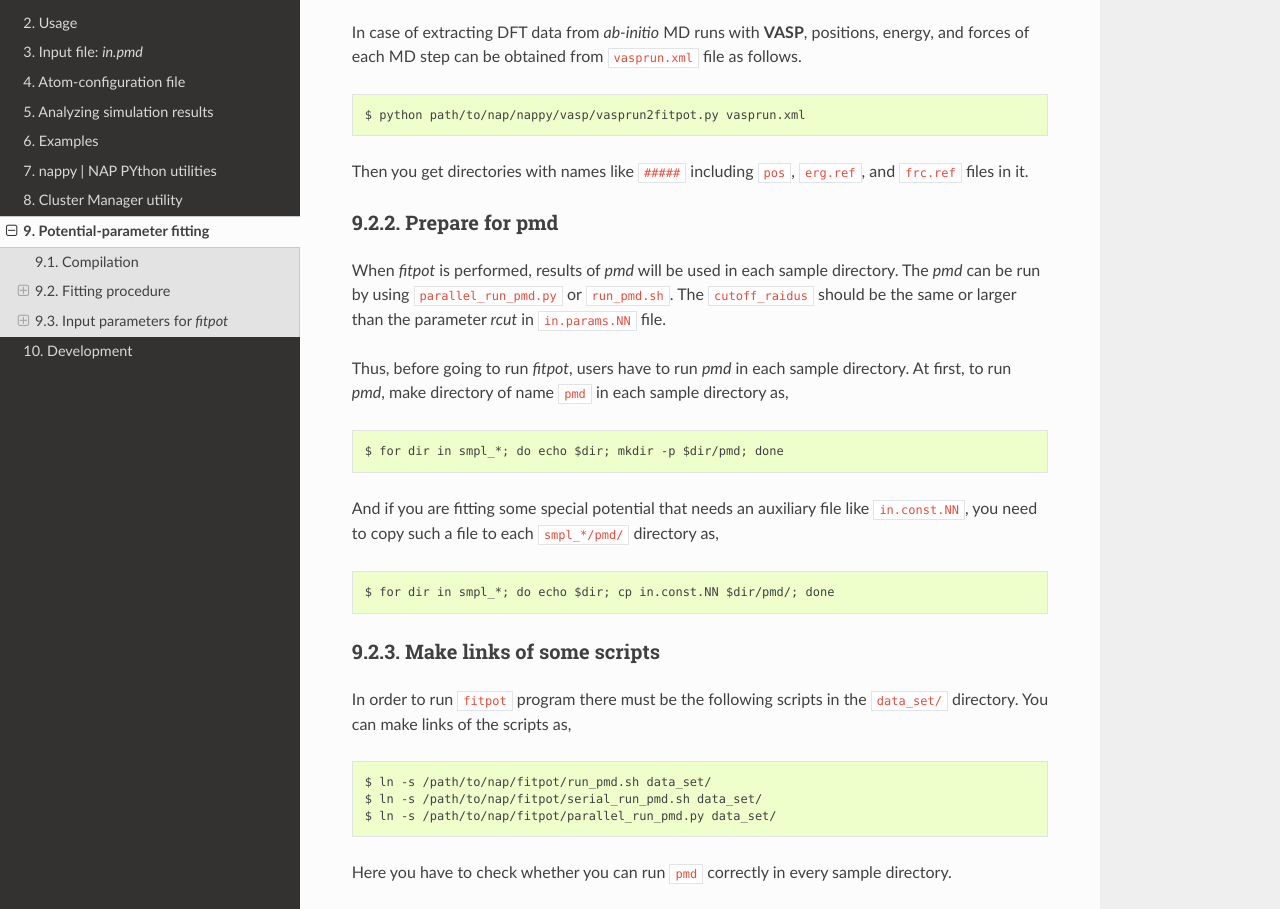
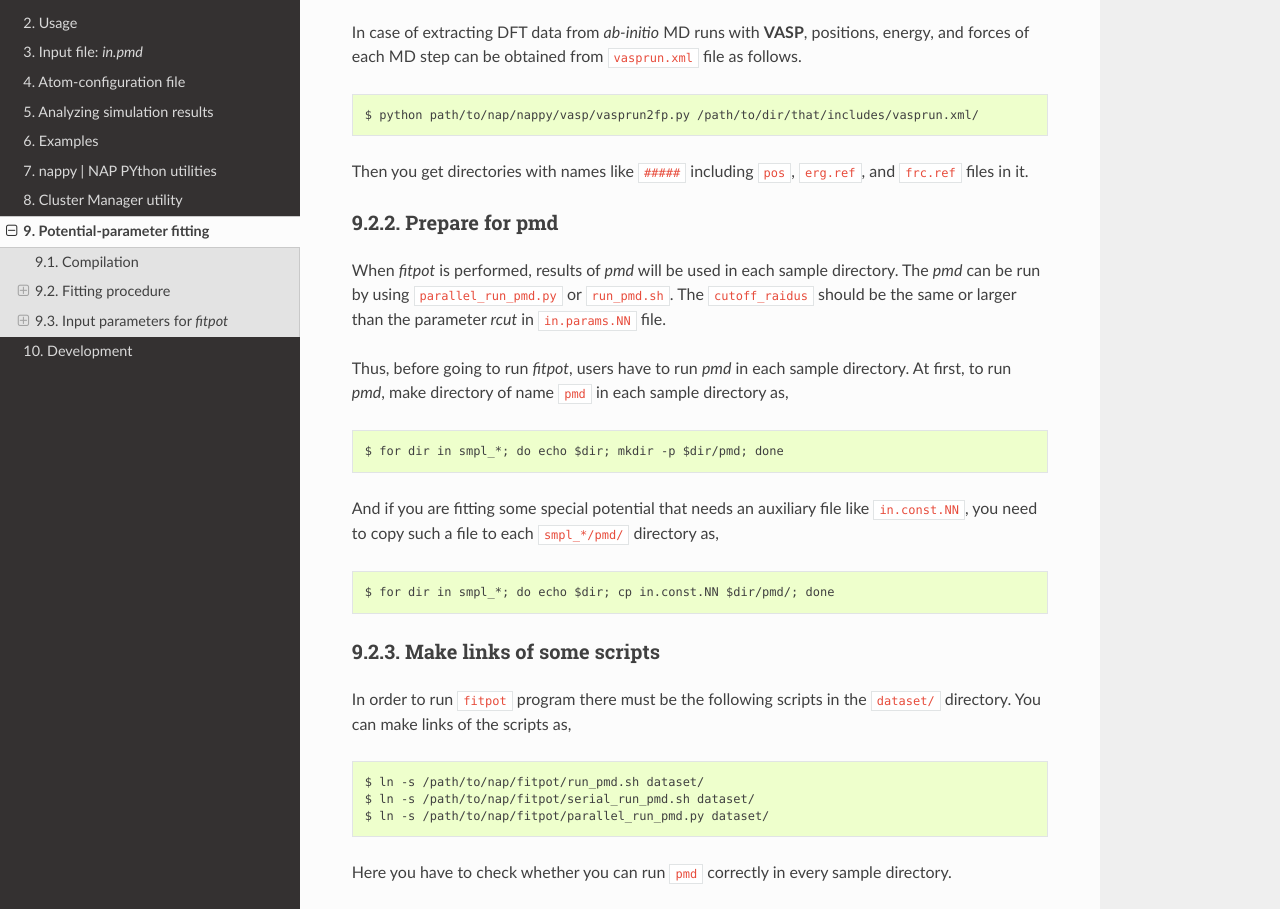
Before and after one commit to ryokbys/nap, a Sphinx documentation site: the page built from doc/fitpot.rst, in a window 1280 px wide and 1400 px high, scrolled down 1360 px. Shown: the part 152-1061 px from the top of the window. Built offline with Sphinx 7.4.7 and the Read the Docs theme 2.0.0, drawn with Linux system fonts in a browser that asks for light colours; formulas are drawn with MathJax 3; some of the changed text lies outside the part shown.

Commit message:
some minor bug fixes and changes.

```diff
--- a/doc/fitpot.rst
+++ b/doc/fitpot.rst
@@ -47,7 +47,7 @@ Potential parameters are fitted as the following procedure:
 
 Prepare reference data
 ------------------------------
-Assuming that there are some reference data sets in ``ref_data/`` directory,
+Assuming that there are some reference data sets in ``dataset/`` directory,
 and all the data are stored in the directories whose names start with ``smpl_``.
 
 Files needed to perform *fitpot* in eacy sample directory (``smpl_*``) are:
@@ -74,7 +74,8 @@ In case of extracting DFT data from *ab-initio* MD runs with **VASP**, positions
 can be obtained from ``vasprun.xml`` file as follows.
 ::
 
-  $ python path/to/nap/nappy/vasp/vasprun2fitpot.py vasprun.xml
+  $ python path/to/nap/nappy/vasp/vasprun2fp.py /path/to/dir/that/includes/vasprun.xml/
+
 
 Then you get directories with names like ``#####`` including ``pos``, ``erg.ref``, and ``frc.ref`` files in it.
 
@@ -103,13 +104,13 @@ And if you are fitting some special potential that needs an auxiliary file like
 Make links of some scripts
 -----------------------------------
 In order to run ``fitpot`` program there must be the following scripts
-in the ``data_set/`` directory.
+in the ``dataset/`` directory.
 You can make links of the scripts as,
 ::
 
-  $ ln -s /path/to/nap/fitpot/run_pmd.sh data_set/
-  $ ln -s /path/to/nap/fitpot/serial_run_pmd.sh data_set/
-  $ ln -s /path/to/nap/fitpot/parallel_run_pmd.py data_set/
+  $ ln -s /path/to/nap/fitpot/run_pmd.sh dataset/
+  $ ln -s /path/to/nap/fitpot/serial_run_pmd.sh dataset/
+  $ ln -s /path/to/nap/fitpot/parallel_run_pmd.py dataset/
 
 Here you have to check whether you can run ``pmd`` correctly in every sample directory.
 ::
@@ -136,12 +137,12 @@ Prepare input files
 Inputs files needed for *fitpot* program are the following:
 
  * in.fitpot
- * data_set/in.params.NN
+ * dataset/in.params.NN
 
 where ``NN`` indicates the name of interatomic potential used in *pmd* program.
 
 You have to specify the ``num_samples`` in ``in.fitpot`` file
-which is a number of samples in ``data_set/`` directory.
+which is a number of samples in ``dataset/`` directory.
 The number of sample directories can be counted by the following command,
 
 .. code-block:: bash
@@ -154,7 +155,7 @@ The number of sample directories can be counted by the following command,
 
 Run *fitpot* program
 ------------------------------------
-In the directory where ``data_set/`` directory and ``in.fitpot`` file exist,
+In the directory where ``dataset/`` directory and ``in.fitpot`` file exist,
 you can run *fitpot* program as,
 ::
 
@@ -317,11 +318,11 @@ Available methods are the following:
 
 main_directory
 --------------------
-Default: *data_set*
+Default: *dataset*
 
-The directory that includes sample data. We call this ``data_set`` in the above instruction.
+The directory that includes sample data. We call this ``dataset`` in the above instruction.
 
-If you want to use ``..`` to specify the directory relative to the current working directory, e.g. ``../data_set``, you need to enclose with double-quotation marks like ``"../data_set"``.
+If you want to use ``..`` to specify the directory relative to the current working directory, e.g. ``../dataset``, you need to enclose with double-quotation marks like ``"../dataset"``.
 
 
 .. _param_file:
```
Also changed, not shown: 3 other files.
